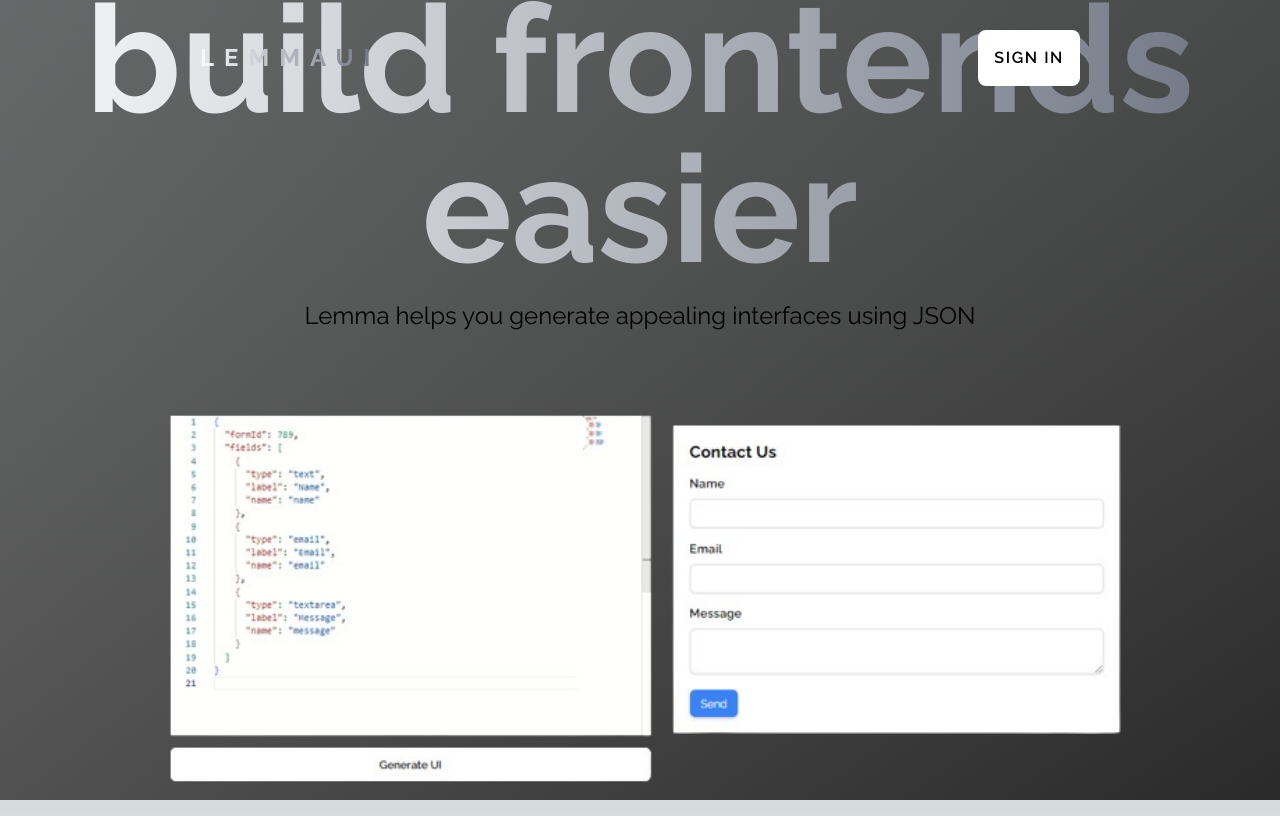
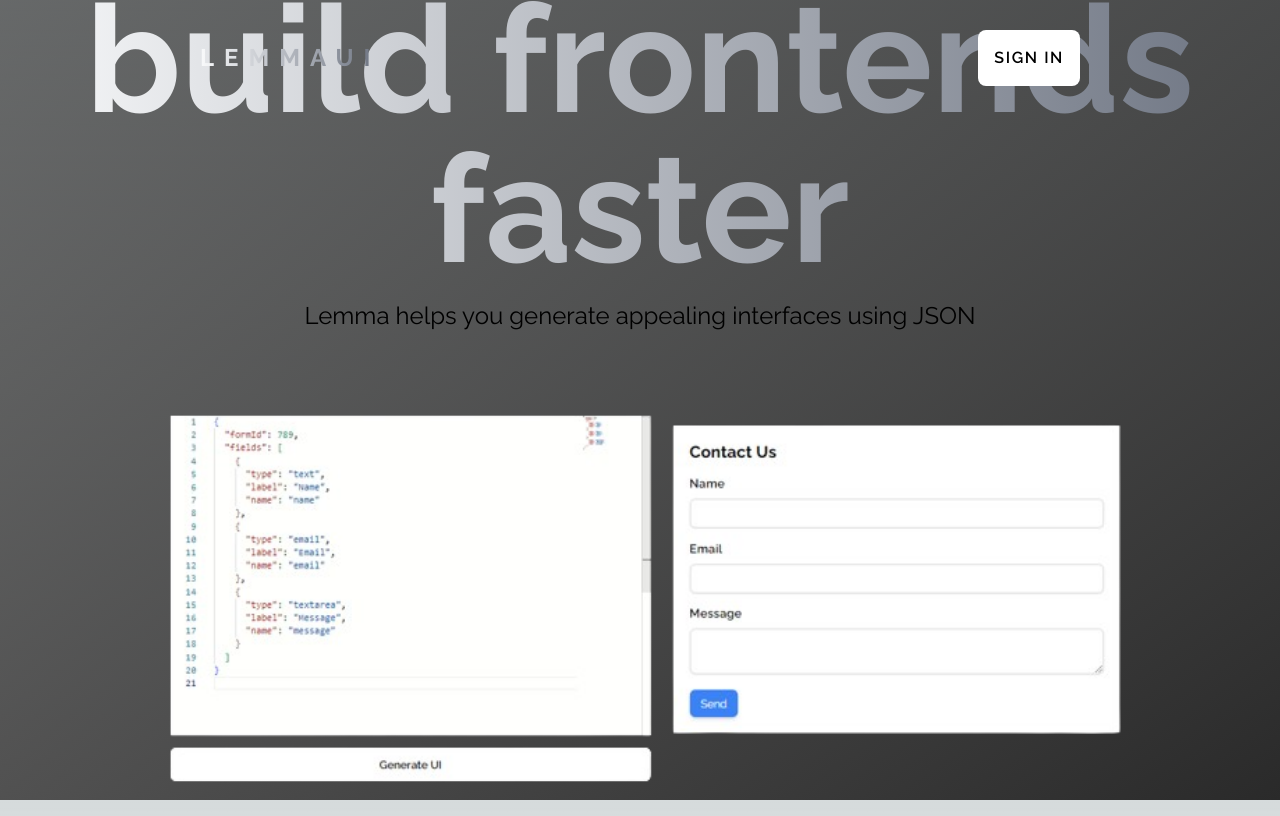
Before and after one commit to RamGoel/lemmaUI, a Next.js app: page / in a window 1280 px wide. Built offline with nearby package versions, Linux system fonts and the light colour scheme; no server answers.

Commit message:
docs: update home copy

```diff
--- a/app/page.tsx
+++ b/app/page.tsx
@@ -33,7 +33,7 @@
             </div>
             <div className="">
                 <h1 className="text-[150px] font-bold text-center  bg-gradient-to-r from-gray-50 to-gray-500 text-transparent bg-clip-text mx-auto leading-[150px]">
-                    build frontends easier
+                    build frontends faster
                 </h1>
                 <p className="text-center text-2xl mt-4">
                     Lemma helps you generate appealing interfaces using JSON
```
